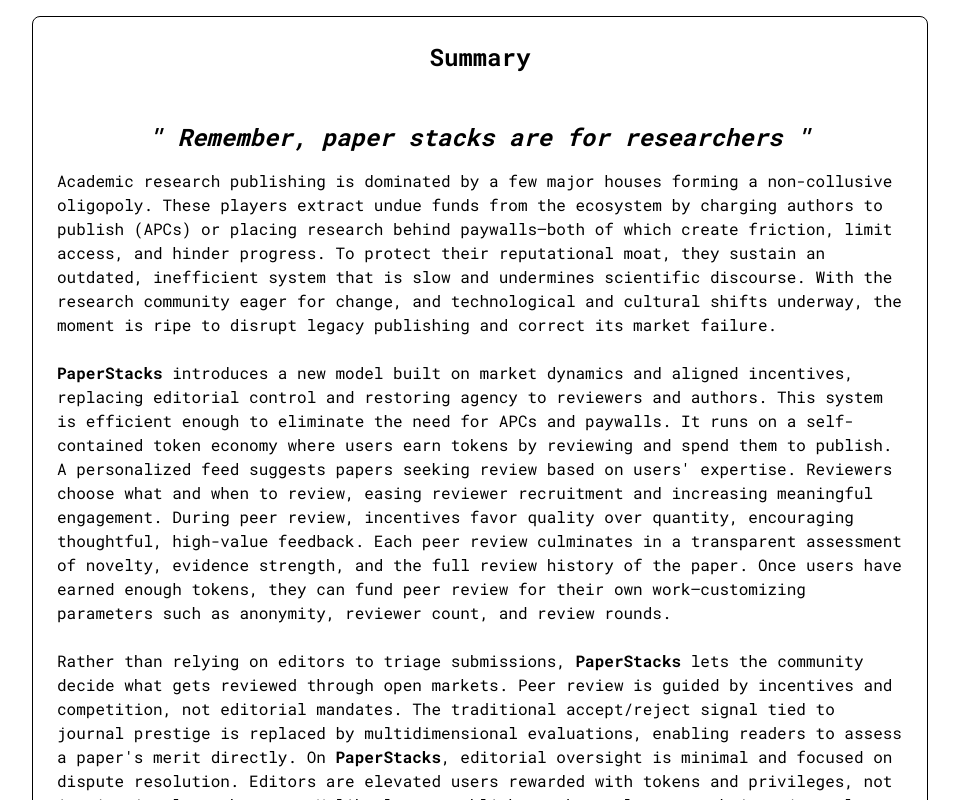
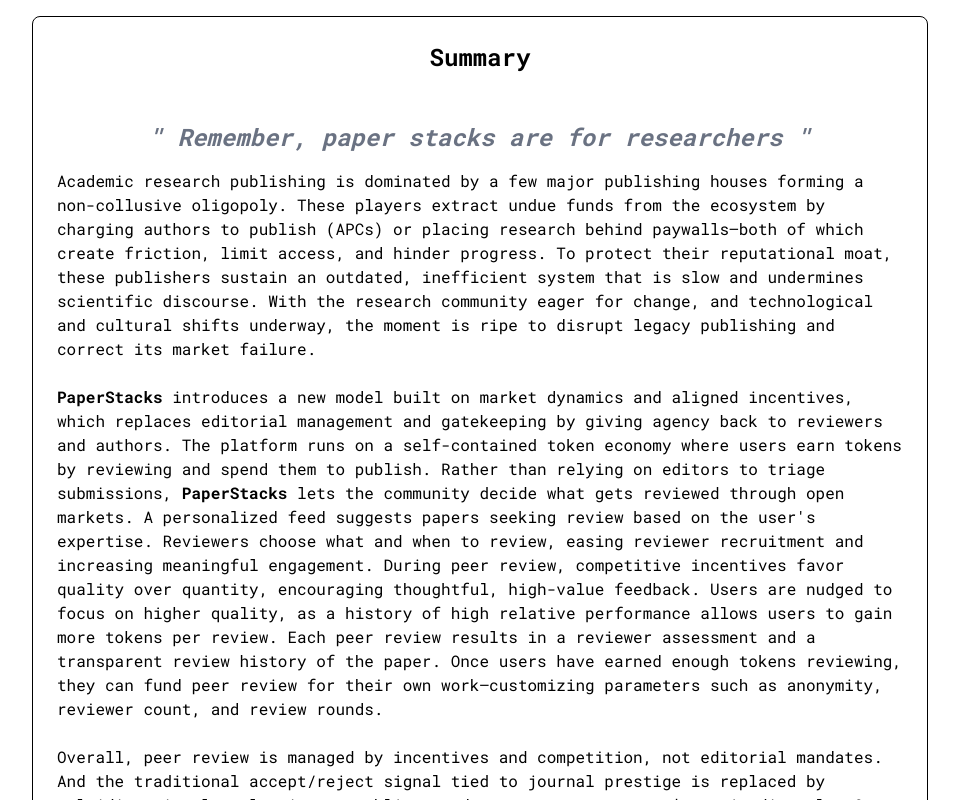
Before and after one commit to rodrigolearns/paperstacks.pub, a Next.js app: page / in a window 1280 px wide. Shown: the part 1180-1980 px from the top of the page, without its empty margins (160-1119 px from the left). Built offline with nearby package versions, Linux system fonts and the light colour scheme.

Commit message:
polished summary

```diff
--- a/src/app/page.tsx
+++ b/src/app/page.tsx
@@ -110,13 +110,13 @@
             <div className="w-full max-w-4xl mx-auto bg-white border border-black rounded-lg overflow-hidden">
               <div className="text-2xl font-bold text-black mb-6 text-center pt-6">Summary</div>
               <div className="text-base text-black text-left bg-white bg-opacity-80 p-6 rounded-lg">
-                <h2 className="text-2xl text-black font-semibold mb-4 text-center italic">&quot; Remember, paper stacks are for researchers &quot;</h2>
+                <h2 className="text-2xl text-gray-500 font-semibold mb-4 text-center italic">&quot; Remember, paper stacks are for researchers &quot;</h2>
                 <p>
-                  Academic research publishing is dominated by a few major houses forming a non-collusive oligopoly. These players extract undue funds from the ecosystem by charging authors to publish (APCs) or placing research behind paywalls&mdash;both of which create friction, limit access, and hinder progress. To protect their reputational moat, they sustain an outdated, inefficient system that is slow and undermines scientific discourse. With the research community eager for change, and technological and cultural shifts underway, the moment is ripe to disrupt legacy publishing and correct its market failure.<br /><br />
-                  <strong>PaperStacks</strong> introduces a new model built on market dynamics and aligned incentives, replacing editorial control and restoring agency to reviewers and authors. This system is efficient enough to eliminate the need for APCs and paywalls. It runs on a self-contained token economy where users earn tokens by reviewing and spend them to publish. A personalized feed suggests papers seeking review based on users&apos; expertise. Reviewers choose what and when to review, easing reviewer recruitment and increasing meaningful engagement. During peer review, incentives favor quality over quantity, encouraging thoughtful, high-value feedback. Each peer review culminates in a transparent assessment of novelty, evidence strength, and the full review history of the paper. Once users have earned enough tokens, they can fund peer review for their own work&mdash;customizing parameters such as anonymity, reviewer count, and review rounds.<br /><br />
-                  Rather than relying on editors to triage submissions, <strong>PaperStacks</strong> lets the community decide what gets reviewed through open markets. Peer review is guided by incentives and competition, not editorial mandates. The traditional accept/reject signal tied to journal prestige is replaced by multidimensional evaluations, enabling readers to assess a paper&apos;s merit directly. On <strong>PaperStacks</strong>, editorial oversight is minimal and focused on dispute resolution. Editors are elevated users rewarded with tokens and privileges, not institutional gatekeepers. Unlike legacy publishers that sylo research into journals with bloated overhead, <strong>PaperStacks</strong> scales naturally across disciplines. Its personalized feed and user-defined review settings offer flexibility, allowing each field to apply its standards without the platform enforcing uniformity.<br /><br />
-                  Initial funding will be raised through token sales to universities and research institutions, which will also help seed the token economy. A freemium model will allow long-term sustainability, offering optional premium features and visibility, while publishing and reviewing remain free.<br /><br />
-                  <span className="block text-right font-semibold text-black mb-4 ">- Rodrigo Rosas-Bertolini</span>
+                  Academic research publishing is dominated by a few major publishing houses forming a non-collusive oligopoly. These players extract undue funds from the ecosystem by charging authors to publish (APCs) or placing research behind paywalls&mdash;both of which create friction, limit access, and hinder progress. To protect their reputational moat, these publishers sustain an outdated, inefficient system that is slow and undermines scientific discourse. With the research community eager for change, and technological and cultural shifts underway, the moment is ripe to disrupt legacy publishing and correct its market failure.<br /><br />
+                  <strong>PaperStacks</strong> introduces a new model built on market dynamics and aligned incentives, which replaces editorial management and gatekeeping by giving agency back to reviewers and authors. The platform runs on a self-contained token economy where users earn tokens by reviewing and spend them to publish. Rather than relying on editors to triage submissions, <strong>PaperStacks</strong> lets the community decide what gets reviewed through open markets. A personalized feed suggests papers seeking review based on the user&apos;s expertise. Reviewers choose what and when to review, easing reviewer recruitment and increasing meaningful engagement. During peer review, competitive incentives favor quality over quantity, encouraging thoughtful, high-value feedback. Users are nudged to focus on higher quality, as a history of high relative performance allows users to gain more tokens per review. Each peer review results in a reviewer assessment and a transparent review history of the paper. Once users have earned enough tokens reviewing, they can fund peer review for their own work&mdash;customizing parameters such as anonymity, reviewer count, and review rounds.<br /><br />
+                  Overall, peer review is managed by incentives and competition, not editorial mandates. And the traditional accept/reject signal tied to journal prestige is replaced by multidimensional evaluations, enabling readers to assess a paper&rsquo;s merit directly. On <strong>PaperStacks</strong>, editorial oversight is minimal and focused on dispute resolution. Editors are elevated users rewarded with tokens and privileges, not institutional gatekeepers. Unlike legacy publishers that sylo research into journals with bloated overhead, <strong>PaperStacks</strong> scales naturally across disciplines. Its personalized feed and user-defined review settings offer flexibility, allowing each field to apply its standards without the platform enforcing uniformity.<br /><br />
+                  <strong>PaperStacks</strong>&apos; peer review system is efficient enough to eliminate the need for APCs and paywalls, making scholarly communication free. Initial funding for the platform will be raised through token sales to universities and research institutions, which will also help seed the token economy. A freemium model will allow long-term sustainability, offering optional premium features and visibility, while publishing and accessing literature remain free.<br /><br />
+                  <span className="block text-right font-semibold text-black mb-4">- Rodrigo Rosas-Bertolini</span>
                 </p>
               </div>
             </div>
```
